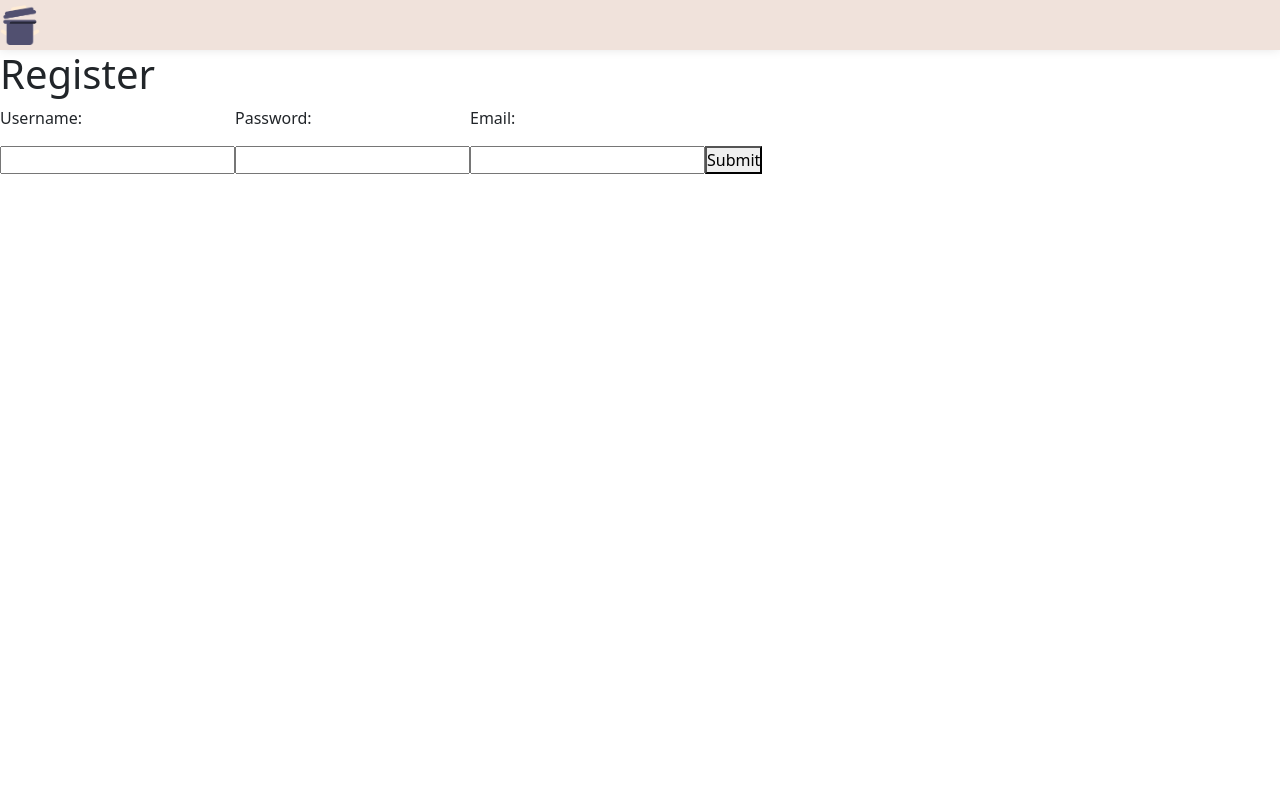
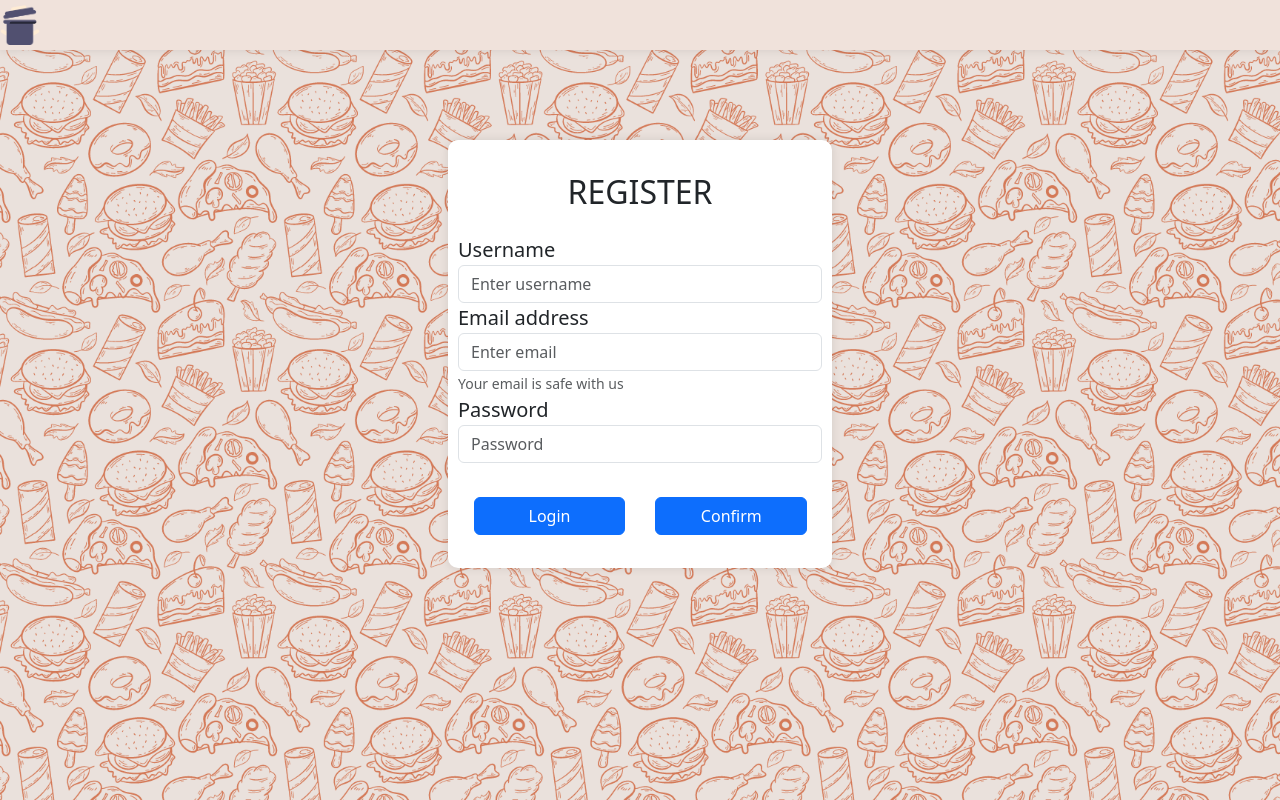
Before and after one commit to Smart-Meal-Prep/smart-meal-planning, a React (Create React App) app in the folder front-end/: page /register in a window 1280 px wide. Built offline with nearby package versions, Linux system fonts and the light colour scheme; no server answers.

Commit message:
SM-64: Registeration UI

```diff
--- a/front-end/src/component/user/Register/Register.js
+++ b/front-end/src/component/user/Register/Register.js
@@ -2,6 +2,8 @@ import { React, useState } from "react";
 import { useNavigate } from "react-router-dom";
 import endPoints from "../../../config/fetch.js"
 import RegisterNavbar from "../Login/LoginNavbar.js"
+import Swal from 'sweetalert2'
+import "../../../styles/Registration.css"
 
 const Register = () => {
     const navigate = useNavigate();
@@ -10,16 +12,28 @@ const Register = () => {
     const [email, setEmail] = useState("");
 
     const handleSubmission = async (event) => {
-        event.preventDefault(); // Prevent the default form submission behavior of refreshing on submission
+        event.preventDefault();
         if (!username) {
-            return alert('Please provide vaild username');
-        }//need to check if the username is a vaild length, has to be atleast length 8
+            return Swal.fire({
+                icon: "error",
+                title: "Invaild username",
+                text: "Please enter a vaild username!",
+            });
+        };
+        if (!email) {
+            return Swal.fire({
+                icon: "error",
+                title: "Invaild email",
+                text: "Please enter a vaild email!",
+            });
+        };
         if (!password) {
-            return alert('Please provide vaild password');
-        }//need to check if the password is a vaild length, has to be atleast length 8
-        if (!email) {
-            return alert('Please provide vaild email');
-        }//need to check if it matchs a vaild email
+            return Swal.fire({
+                icon: "error",
+                title: "Invaild password",
+                text: "Please enter a vaild password!",
+            });
+        };
 
         const user = {
             username: username,
@@ -45,7 +59,11 @@ const Register = () => {
             }
             else {
                 const errorData = await res.json();
-                alert(`Registration failed: ${errorData.message}`);
+                return Swal.fire({
+                    icon: "error",
+                    title: "Registration Failed",
+                    text: `Error: ${errorData.message}`,
+                });
             }
         }
         catch (error) {
@@ -53,25 +71,35 @@ const Register = () => {
         }
     };
 
+    const handleLoginClick = () => {
+        return navigate("/login");
+    }
+
     return (
-        <div>
-            <RegisterNavbar/>
-            <h1>Register</h1>
-            <form onSubmit={handleSubmission}>
-                <label>
-                    <p>Username:</p>
-                    <input type="text" onChange={event => setUsername(event.target.value)} />
-                </label>
-                <label>
-                    <p>Password:</p>
-                    <input type="text" onChange={event => setPassword(event.target.value)} />
-                </label>
-                <label>
-                    <p>Email:</p>
-                    <input type="text" onChange={event => setEmail(event.target.value)} />
-                </label>
-                <button type="submit">Submit</button>
-            </form>
+        <div className="registration-container">
+            <RegisterNavbar />
+            <div className="registration-form" data-testid={"registration-form-div"}>
+                <h3 className="text-center text-uppercase fs-2 text-dark mt-2 mb-4">Register</h3>
+                <form onSubmit={handleSubmission} data-testid={"registration-submission-form"}>
+                    <div class="form-group">
+                        <label className="label-text" for="exampleInputUsername1">Username</label>
+                        <input type="username" onChange={event => setUsername(event.target.value)} class="form-control" id="exampleInputUsername1" placeholder="Enter username" />
+                    </div>
+                    <div class="form-group">
+                        <label className="label-text" for="exampleInputEmail1">Email address</label>
+                        <input type="email" onChange={event => setEmail(event.target.value)} class="form-control" id="exampleInputEmail1" aria-describedby="emailHelp" placeholder="Enter email" />
+                        <small id="emailHelp" class="form-text text-muted">Your email is safe with us</small>
+                    </div>
+                    <div class="form-group">
+                        <label className="label-text" for="exampleInputPassword1">Password</label>
+                        <input type="password" onChange={event => setPassword(event.target.value)} class="form-control" id="exampleInputPassword1" placeholder="Password" />
+                    </div>
+                    <div class="form-group form-check">
+                    </div>
+                    <button data-testid={"login-button"} type="button" class="btn btn-primary col-lg-5 col-5 mt-2 mb-2 button-class" onClick={handleLoginClick} >Login</button>
+                    <button data-testid={"sign-up-button"} type="submit" class="btn btn-primary col-lg-5 col-5 mt-2 mb-2 button-class">Confirm</button>
+                </form>
+            </div>
         </div>
     )
 };
--- /dev/null
+++ b/front-end/src/styles/Registration.css
@@ -0,0 +1,54 @@
+.registration-container {
+    background-color: #EAE1DC;
+    background-position: center;
+    background-size: cover;
+    overflow: hidden;
+    background-image: url("../assets/overlay_2.png");
+    background-repeat: no-repeat;
+    height: 100vh;
+    width: 100%;
+}
+
+.registration-form {
+    background-color: white;
+    border-radius: 10px;
+    width: 30%;
+    height: auto;
+    margin: 7% auto;
+    padding: 25px 10px;
+    box-shadow: 0 0 10px rgba(0, 0, 0, 0.1);
+}
+
+.label-text {
+    font-size: 20px;
+}
+
+.button-class {
+    margin-right: 4%;
+    margin-left: 4.3%;
+}
+
+@media screen and (max-width: 600px) {
+    .registration-form {
+        width: 90%;
+        margin: 7% auto;
+        margin-top: 25%;
+    }
+}
+
+@media (max-width: 1024px) and (min-width: 768px) {
+    .registration-form {
+        width: 70%;
+        height: auto;
+        margin: 7% auto;
+        margin-top: 15%;
+    }
+}
+
+@media (max-width: 3000px) and (min-width: 1440px) {
+    .registration-form {
+        width: 30%;
+        height: auto;
+        margin: 7% auto;
+    }
+}
```
